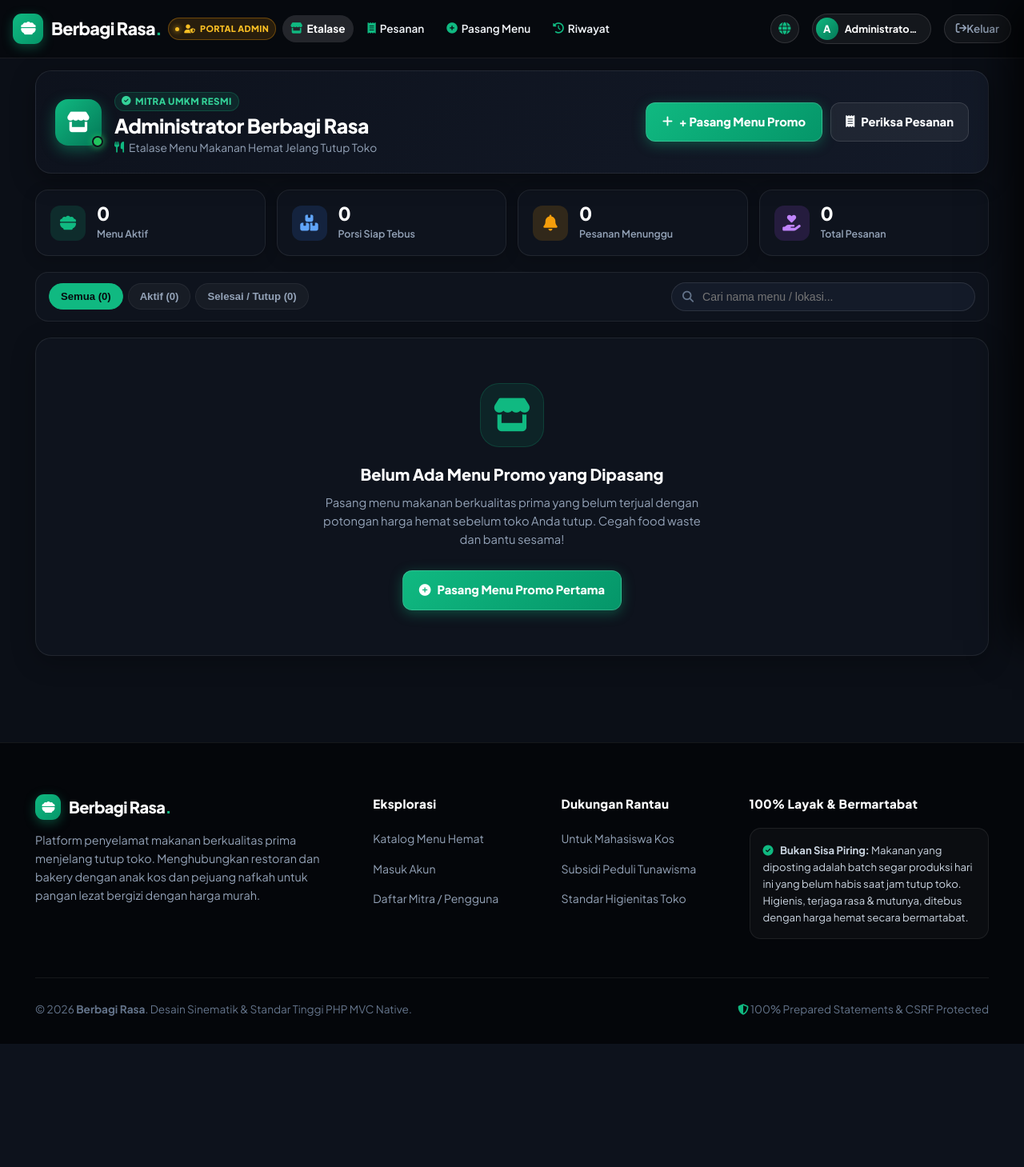
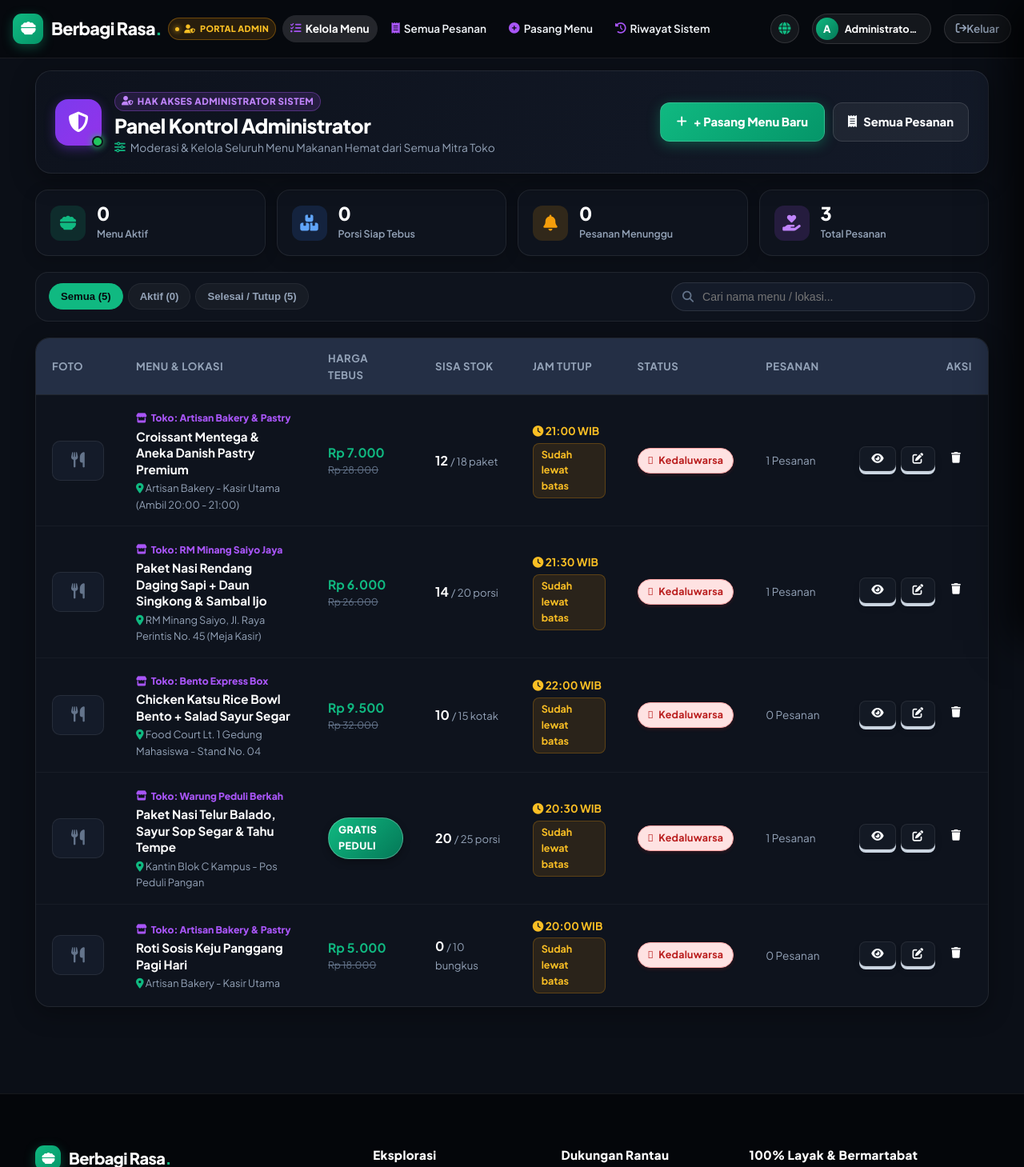
Before and after one commit to pahmiiansyah-rgb/berbagi-rasa, a PHP site: page /?url=donation/mine in a window 1280 px wide. Shown: the top 1459 px of the page at 80% size. Before the commit the page ends 1305 px from the top, so only its background shows below. Run offline with PHP 8.4, Linux system fonts and the light colour scheme; the visitor is signed in with stand-in values (Sample User, id 1); data comes from the database, SQL or seed files in the repository.

Commit message:
feat(admin): kelola dan moderasi semua menu toko serta hak hapus menu penuh untuk admin

```diff
--- a/controllers/DonationController.php
+++ b/controllers/DonationController.php
@@ -63,7 +63,8 @@ class DonationController {
         }
 
         $userId = (int)($_SESSION['user_id'] ?? 0);
-        $isMyDonation = ($userId > 0 && (int)$donation['user_id'] === $userId);
+        $isAdmin = (($_SESSION['role'] ?? '') === 'admin');
+        $isMyDonation = ($userId > 0 && ((int)$donation['user_id'] === $userId || $isAdmin));
 
         $myActiveRequest = null;
         if ($userId > 0 && !$isMyDonation) {
@@ -76,6 +77,7 @@ class DonationController {
             'pageTitle'       => e($donation['judul']) . ' - Berbagi Rasa',
             'donation'        => $donation,
             'isMyDonation'    => $isMyDonation,
+            'isAdmin'         => $isAdmin,
             'myActiveRequest' => $myActiveRequest,
             'logs'            => $logs,
         ]);
@@ -257,12 +259,13 @@ class DonationController {
             redirect(BASE_URL . '?url=donation/mine');
         }
 
-        if (!isOwner((int)$donation['user_id'])) {
+        $isAdmin = (($_SESSION['role'] ?? '') === 'admin');
+        if (!isOwner((int)$donation['user_id']) && !$isAdmin) {
             setFlash('error', 'Akses ditolak. Anda bukan pemilik menu ini.');
             redirect(BASE_URL . '?url=donation/mine');
         }
 
-        if ($donation['status'] === 'selesai' || $donation['status'] === 'kedaluwarsa') {
+        if (!$isAdmin && ($donation['status'] === 'selesai' || $donation['status'] === 'kedaluwarsa')) {
             setFlash('warning', 'Menu yang sudah selesai atau kedaluwarsa tidak dapat diubah.');
             redirect(BASE_URL . '?url=donation/mine');
         }
@@ -281,8 +284,9 @@ class DonationController {
         requireLogin();
         $donationId = (int)$id;
         $donation = $this->donationModel->findById($donationId);
+        $isAdmin = (($_SESSION['role'] ?? '') === 'admin');
 
-        if (!$donation || !isOwner((int)$donation['user_id'])) {
+        if (!$donation || (!isOwner((int)$donation['user_id']) && !$isAdmin)) {
             setFlash('error', 'Menu makanan tidak ditemukan atau akses ditolak.');
             redirect(BASE_URL . '?url=donation/mine');
         }
@@ -435,8 +439,23 @@ class DonationController {
 
         $activeRequests = $this->requestModel->findActiveByDonation($donationId);
         if (!empty($activeRequests)) {
-            setFlash('error', 'Menu ini tidak dapat dihapus karena masih ada pesanan aktif (menunggu atau disetujui).');
-            redirect(BASE_URL . '?url=donation/mine');
+            if ($isAdmin) {
+                // Admin berhak penuh: batalkan pesanan aktif secara otomatis dengan catatan audit
+                foreach ($activeRequests as $req) {
+                    $this->requestModel->updateStatus((int)$req['id'], 'dibatalkan');
+                    $this->logModel->log(
+                        $donationId,
+                        (int)$req['id'],
+                        $req['status'],
+                        'dibatalkan',
+                        (int)$_SESSION['user_id'],
+                        "Pesanan dibatalkan otomatis karena menu dihapus oleh Administrator."
+                    );
+                }
+            } else {
+                setFlash('error', 'Menu ini tidak dapat dihapus karena masih ada pesanan aktif (menunggu atau disetujui). Hubungi Administrator jika perlu pembatalan khusus.');
+                redirect(BASE_URL . '?url=donation/mine');
+            }
         }
 
         if (!empty($donation['foto'])) {
@@ -447,21 +466,31 @@ class DonationController {
         }
 
         $this->donationModel->delete($donationId);
-        setFlash('success', 'Menu makanan berhasil dihapus dari sistem.');
+        $roleLabel = $isAdmin ? 'Administrator' : 'pemilik toko';
+        setFlash('success', "Menu makanan '{$donation['judul']}' berhasil dihapus dari sistem oleh {$roleLabel}.");
         redirect(BASE_URL . '?url=donation/mine');
     }
 
     /**
-     * Halaman Etalase Toko Saya (Khusus Donatur/Mitra Toko)
+     * Halaman Etalase Toko Saya / Kelola Semua Menu (Admin)
      */
     public function mine(): void {
         requireRole('donatur');
-        $userId    = (int)$_SESSION['user_id'];
-        $donations = $this->donationModel->myByUser($userId);
+        $isAdmin = (($_SESSION['role'] ?? '') === 'admin');
+        $userId  = (int)$_SESSION['user_id'];
+
+        if ($isAdmin) {
+            $donations = $this->donationModel->allForAdmin();
+            $pageTitle = 'Kelola Semua Menu Toko (Admin) - Berbagi Rasa';
+        } else {
+            $donations = $this->donationModel->myByUser($userId);
+            $pageTitle = 'Etalase Toko Saya - Berbagi Rasa';
+        }
 
         view('donations/mine', [
-            'pageTitle' => 'Etalase Toko Saya - Berbagi Rasa',
+            'pageTitle' => $pageTitle,
             'donations' => $donations,
+            'isAdmin'   => $isAdmin,
         ]);
     }
 }
--- a/controllers/RequestController.php
+++ b/controllers/RequestController.php
@@ -383,16 +383,25 @@ class RequestController {
     }
 
     /**
-     * Layar Permintaan Masuk (Untuk Donatur)
+     * Layar Permintaan Masuk (Untuk Donatur & Admin)
      */
     public function incoming(): void {
         requireLogin();
-        $userId = (int)$_SESSION['user_id'];
-        $requests = $this->requestModel->incomingForDonatur($userId);
+        $isAdmin = (($_SESSION['role'] ?? '') === 'admin');
+        $userId  = (int)$_SESSION['user_id'];
+
+        if ($isAdmin) {
+            $requests  = $this->requestModel->allForAdmin();
+            $pageTitle = 'Semua Pesanan Masuk (Admin) - Berbagi Rasa';
+        } else {
+            $requests  = $this->requestModel->incomingForDonatur($userId);
+            $pageTitle = 'Pesanan Masuk Toko - Berbagi Rasa';
+        }
 
         view('requests/incoming', [
-            'pageTitle' => 'Permintaan Masuk - Berbagi Rasa',
+            'pageTitle' => $pageTitle,
             'requests'  => $requests,
+            'isAdmin'   => $isAdmin,
         ]);
     }
 
--- a/models/Donation.php
+++ b/models/Donation.php
@@ -247,6 +247,8 @@ class Donation {
         $this->markExpired();
         $stmt = $this->db->query(
             "SELECT d.*, u.nama AS nama_donatur, u.email AS email_donatur,
+                    (SELECT COUNT(*) FROM requests r WHERE r.donation_id = d.id AND r.status = 'menunggu') AS pending_requests_count,
+                    (SELECT COUNT(*) FROM requests r WHERE r.donation_id = d.id) AS total_requests_count,
                     (SELECT COUNT(*) FROM requests r WHERE r.donation_id = d.id) AS total_requests
              FROM donations d
              JOIN users u ON u.id = d.user_id
@@ -256,9 +258,15 @@ class Donation {
     }
 
     /**
-     * Menghapus penawaran makanan
+     * Menghapus penawaran makanan secara aman (termasuk relasi log dan request)
      */
     public function delete(int $id): bool {
+        try {
+            $this->db->prepare('DELETE FROM status_logs WHERE donation_id = :id')->execute([':id' => $id]);
+            $this->db->prepare('DELETE FROM requests WHERE donation_id = :id')->execute([':id' => $id]);
+        } catch (Throwable $e) {
+            // Lanjutkan jika cascading FK sudah dijalankan oleh database engine
+        }
         $stmt = $this->db->prepare('DELETE FROM donations WHERE id = :id');
         return $stmt->execute([':id' => $id]);
     }
--- a/models/Request.php
+++ b/models/Request.php
@@ -151,6 +151,25 @@ class ClaimRequest {
     }
 
     /**
+     * Mengambil seluruh pesanan masuk dari semua toko untuk Administrator
+     */
+    public function allForAdmin(): array {
+        $stmt = $this->db->query(
+            "SELECT r.*,
+                    d.judul AS judul_donasi, d.satuan, d.sisa AS sisa_donasi, d.lokasi_ambil, d.foto AS foto_donasi, d.status AS status_donasi,
+                    d.harga_asli, d.harga_diskon, d.jam_tutup, d.tipe_penawaran,
+                    u.nama AS nama_penerima, u.telepon AS telepon_penerima, u.email AS email_penerima,
+                    u_donatur.nama AS nama_donatur, u_donatur.telepon AS telepon_donatur
+             FROM requests r
+             JOIN donations d ON d.id = r.donation_id
+             JOIN users u ON u.id = r.penerima_id
+             JOIN users u_donatur ON u_donatur.id = d.user_id
+             ORDER BY (r.status = 'menunggu') DESC, r.created_at DESC"
+        );
+        return $stmt->fetchAll();
+    }
+
+    /**
      * Menghitung total pesanan berstatus tertentu untuk suatu menu
      */
     public function countByDonationAndStatus(int $donationId, string $status): int {
--- a/views/donations/mine.php
+++ b/views/donations/mine.php
@@ -4,6 +4,7 @@
  * Mobile-First & Responsive Dual Layout (Mobile Cards + Desktop Table)
  */
 $items = $donations ?? $myDonations ?? [];
+$isAdmin = ($isAdmin ?? false) || (($_SESSION['role'] ?? '') === 'admin');
 
 // Hitung Statistik Toko untuk KPI Dashboard
 $totalItems    = count($items);
@@ -14,24 +15,25 @@ $totalSisa     = array_sum(array_column($activeItems, 'sisa'));
 $totalPending  = array_sum(array_column($items, 'pending_requests_count'));
 $totalRequests = array_sum(array_column($items, 'total_requests_count'));
 
-$storeName = currentUser()['nama'] ?? $_SESSION['nama'] ?? 'Mitra Toko';
+$storeName = $isAdmin ? 'Panel Kontrol Administrator' : (currentUser()['nama'] ?? $_SESSION['nama'] ?? 'Mitra Toko');
 ?>
 
 <div class="store-page-wrapper">
     <!-- 1. Header Toko (Mobile-First) -->
     <div class="store-dashboard-header">
         <div class="store-profile-wrap">
-            <div class="store-avatar-box">
-                <i class="fa-solid fa-store"></i>
-                <span class="store-status-dot" title="Toko Buka & Aktif"></span>
+            <div class="store-avatar-box <?= $isAdmin ? 'admin-avatar' : '' ?>" style="<?= $isAdmin ? 'background: linear-gradient(135deg, #7c3aed, #9333ea); box-shadow: 0 4px 14px rgba(124, 58, 237, 0.4);' : '' ?>">
+                <i class="fa-solid <?= $isAdmin ? 'fa-shield-halved' : 'fa-store' ?>"></i>
+                <span class="store-status-dot" title="<?= $isAdmin ? 'Moderasi Admin Aktif' : 'Toko Buka & Aktif' ?>"></span>
             </div>
             <div class="store-profile-info">
-                <div class="store-badge-verified">
-                    <i class="fa-solid fa-circle-check"></i> Mitra UMKM Resmi
+                <div class="store-badge-verified <?= $isAdmin ? 'admin-badge' : '' ?>" style="<?= $isAdmin ? 'background: rgba(168, 85, 247, 0.15); color: #c084fc; border: 1px solid rgba(168, 85, 247, 0.35);' : '' ?>">
+                    <i class="fa-solid <?= $isAdmin ? 'fa-user-shield' : 'fa-circle-check' ?>"></i> <?= $isAdmin ? 'Hak Akses Administrator Sistem' : 'Mitra UMKM Resmi' ?>
                 </div>
                 <h1 class="store-title"><?= e($storeName) ?></h1>
                 <p class="store-subtitle">
-                    <i class="fa-solid fa-utensils"></i> Etalase Menu Makanan Hemat Jelang Tutup Toko
+                    <i class="fa-solid <?= $isAdmin ? 'fa-sliders' : 'fa-utensils' ?>"></i>
+                    <?= $isAdmin ? 'Moderasi & Kelola Seluruh Menu Makanan Hemat dari Semua Mitra Toko' : 'Etalase Menu Makanan Hemat Jelang Tutup Toko' ?>
                 </p>
             </div>
         </div>
@@ -39,11 +41,11 @@ $storeName = currentUser()['nama'] ?? $_SESSION['nama'] ?? 'Mitra Toko';
         <div class="store-header-actions">
             <a href="<?= BASE_URL ?>?url=donation/create" class="btn-store-primary">
                 <i class="fa-solid fa-plus"></i>
-                <span>+ Pasang Menu Promo</span>
+                <span>+ Pasang Menu Baru</span>
             </a>
             <a href="<?= BASE_URL ?>?url=request/incoming" class="btn-store-secondary <?= ($totalPending > 0) ? 'has-pending' : '' ?>">
                 <i class="fa-solid fa-receipt"></i>
-                <span>Periksa Pesanan</span>
+                <span><?= $isAdmin ? 'Semua Pesanan' : 'Periksa Pesanan' ?></span>
                 <?php if ($totalPending > 0): ?>
                     <span class="pending-pill-pulse"><?= $totalPending ?> Baru</span>
                 <?php endif; ?>
@@ -177,6 +179,11 @@ $storeName = currentUser()['nama'] ?? $_SESSION['nama'] ?? 'Mitra Toko';
                         </div>
 
                         <div class="mobile-card-info">
+                            <?php if ($isAdmin && !empty($item['nama_donatur'])): ?>
+                                <div style="font-size: 0.76rem; font-weight: 750; color: #a855f7; margin-bottom: 3px; display: flex; align-items: center; gap: 5px;">
+                                    <i class="fa-solid fa-store"></i> <?= e($item['nama_donatur']) ?>
+                                </div>
+                            <?php endif; ?>
                             <h3 class="mobile-card-title">
                                 <a href="<?= BASE_URL ?>?url=donation/show/<?= (int)$item['id'] ?>">
                                     <?= e($item['judul']) ?>
@@ -246,7 +253,7 @@ $storeName = currentUser()['nama'] ?? $_SESSION['nama'] ?? 'Mitra Toko';
                             <span>Lihat</span>
                         </a>
 
-                        <?php if ($item['status'] !== 'selesai' && $item['status'] !== 'kedaluwarsa'): ?>
+                        <?php if ($item['status'] !== 'selesai' && $item['status'] !== 'kedaluwarsa' || $isAdmin): ?>
                             <a href="<?= BASE_URL ?>?url=donation/edit/<?= (int)$item['id'] ?>" class="btn-card-touch btn-touch-edit" title="Ubah Data Menu">
                                 <i class="fa-solid fa-pen-to-square"></i>
                                 <span>Ubah</span>
@@ -302,6 +309,11 @@ $storeName = currentUser()['nama'] ?? $_SESSION['nama'] ?? 'Mitra Toko';
                                 </td>
 
                                 <td>
+                                    <?php if ($isAdmin && !empty($item['nama_donatur'])): ?>
+                                        <div style="font-size: 0.76rem; font-weight: 750; color: #a855f7; margin-bottom: 3px; display: inline-flex; align-items: center; gap: 5px;">
+                                            <i class="fa-solid fa-store"></i> Toko: <?= e($item['nama_donatur']) ?>
+                                        </div>
+                                    <?php endif; ?>
                                     <strong class="table-item-title">
                                         <a href="<?= BASE_URL ?>?url=donation/show/<?= (int)$item['id'] ?>">
                                             <?= e($item['judul']) ?>
@@ -361,13 +373,13 @@ $storeName = currentUser()['nama'] ?? $_SESSION['nama'] ?? 'Mitra Toko';
                                             <i class="fa-solid fa-eye"></i>
                                         </a>
 
-                                        <?php if ($item['status'] !== 'selesai' && $item['status'] !== 'kedaluwarsa'): ?>
+                                        <?php if ($item['status'] !== 'selesai' && $item['status'] !== 'kedaluwarsa' || $isAdmin): ?>
                                             <a href="<?= BASE_URL ?>?url=donation/edit/<?= (int)$item['id'] ?>" class="btn-3d btn-3d-secondary btn-sm" title="Ubah Data Menu">
                                                 <i class="fa-solid fa-pen-to-square"></i>
                                             </a>
                                         <?php endif; ?>
 
-                                        <form action="<?= BASE_URL ?>?url=donation/destroy/<?= (int)$item['id'] ?>" method="POST" style="display: inline;" data-confirm="Hapus menu promo ini secara permanen?">
+                                        <form action="<?= BASE_URL ?>?url=donation/destroy/<?= (int)$item['id'] ?>" method="POST" style="display: inline;" data-confirm="Hapus menu promo '<?= e($item['judul']) ?>' secara permanen?">
                                             <input type="hidden" name="csrf" value="<?= e(csrf_token()) ?>">
                                             <button type="submit" class="btn-3d btn-3d-danger btn-sm" title="Hapus Menu">
                                                 <i class="fa-solid fa-trash"></i>
--- a/views/layouts/header.php
+++ b/views/layouts/header.php
@@ -108,22 +108,22 @@ $isActorPage = (
                             <?php else: // Admin ?>
                                 <li>
                                     <a href="<?= BASE_URL ?>?url=donation/mine" class="nav-link <?= str_starts_with($currentUrl, 'donation/mine') ? 'active' : '' ?>">
-                                        <i class="fa-solid fa-store" style="color: var(--primary);"></i> Etalase
+                                        <i class="fa-solid fa-list-check" style="color: #a855f7;"></i> Kelola Menu
                                     </a>
                                 </li>
                                 <li>
                                     <a href="<?= BASE_URL ?>?url=request/incoming" class="nav-link <?= str_starts_with($currentUrl, 'request/incoming') ? 'active' : '' ?>">
-                                        <i class="fa-solid fa-receipt" style="color: var(--primary);"></i> Pesanan
+                                        <i class="fa-solid fa-receipt" style="color: #a855f7;"></i> Semua Pesanan
                                     </a>
                                 </li>
                                 <li>
                                     <a href="<?= BASE_URL ?>?url=donation/create" class="nav-link <?= str_starts_with($currentUrl, 'donation/create') ? 'active' : '' ?>">
-                                        <i class="fa-solid fa-circle-plus" style="color: var(--primary);"></i> Pasang Menu
+                                        <i class="fa-solid fa-circle-plus" style="color: #a855f7;"></i> Pasang Menu
                                     </a>
                                 </li>
                                 <li>
                                     <a href="<?= BASE_URL ?>?url=history/index" class="nav-link <?= str_starts_with($currentUrl, 'history/') ? 'active' : '' ?>">
-                                        <i class="fa-solid fa-clock-rotate-left" style="color: var(--primary);"></i> Riwayat
+                                        <i class="fa-solid fa-clock-rotate-left" style="color: #a855f7;"></i> Riwayat Sistem
                                     </a>
                                 </li>
                             <?php endif; ?>
@@ -257,7 +257,7 @@ $isActorPage = (
                             <?php
                                 if ($currentUser['role'] === 'donatur') echo '<i class="fa-solid fa-store" style="color: var(--primary);"></i> Mitra Toko / UMKM';
                                 elseif ($currentUser['role'] === 'penerima') echo '<i class="fa-solid fa-heart" style="color: #f87171;"></i> Penyelamat Pangan';
-                                else echo e($currentUser['role']);
+                                else echo '<i class="fa-solid fa-shield-halved" style="color: #a855f7;"></i> Administrator Sistem';
                             ?>
                         </span>
                     </div>
@@ -271,6 +271,10 @@ $isActorPage = (
                     <?php elseif ($userRole === 'penerima'): ?>
                         <a href="<?= BASE_URL ?>?url=request/mine" class="btn-pill-emerald" style="justify-content: center; width: 100%; padding: 11px; margin-bottom: 12px;">
                             <i class="fa-solid fa-bag-shopping"></i> Buka Pesanan Saya
+                        </a>
+                    <?php elseif ($userRole === 'admin'): ?>
+                        <a href="<?= BASE_URL ?>?url=donation/mine" class="btn-pill-emerald" style="justify-content: center; width: 100%; padding: 11px; margin-bottom: 12px; background: linear-gradient(135deg, #7c3aed, #9333ea);">
+                            <i class="fa-solid fa-shield-halved"></i> Buka Panel Admin
                         </a>
                     <?php endif; ?>
                 <?php endif; ?>
@@ -323,19 +327,25 @@ $isActorPage = (
                         <?php else: ?>
                             <li>
                                 <a href="<?= BASE_URL ?>?url=donation/mine" class="drawer-link <?= str_starts_with($currentUrl, 'donation/mine') ? 'active' : '' ?>">
-                                    <span class="drawer-icon-wrap"><i class="fa-solid fa-store"></i></span>
-                                    <span class="drawer-label">Etalase Toko</span>
+                                    <span class="drawer-icon-wrap" style="color: #a855f7;"><i class="fa-solid fa-list-check"></i></span>
+                                    <span class="drawer-label">Kelola Semua Menu</span>
                                 </a>
                             </li>
                             <li>
                                 <a href="<?= BASE_URL ?>?url=request/incoming" class="drawer-link <?= str_starts_with($currentUrl, 'request/incoming') ? 'active' : '' ?>">
-                                    <span class="drawer-icon-wrap"><i class="fa-solid fa-receipt"></i></span>
-                                    <span class="drawer-label">Semua Pesanan</span>
+                                    <span class="drawer-icon-wrap" style="color: #a855f7;"><i class="fa-solid fa-receipt"></i></span>
+                                    <span class="drawer-label">Semua Pesanan Toko</span>
+                                </a>
+                            </li>
+                            <li>
+                                <a href="<?= BASE_URL ?>?url=donation/create" class="drawer-link <?= (str_starts_with($currentUrl, 'donation/create') || str_starts_with($currentUrl, 'donation/edit')) ? 'active' : '' ?>">
+                                    <span class="drawer-icon-wrap" style="color: #a855f7;"><i class="fa-solid fa-circle-plus"></i></span>
+                                    <span class="drawer-label">+ Pasang Menu Baru</span>
                                 </a>
                             </li>
                             <li>
                                 <a href="<?= BASE_URL ?>?url=history/index" class="drawer-link <?= str_starts_with($currentUrl, 'history/') ? 'active' : '' ?>">
-                                    <span class="drawer-icon-wrap"><i class="fa-solid fa-clock-rotate-left"></i></span>
+                                    <span class="drawer-icon-wrap" style="color: #a855f7;"><i class="fa-solid fa-clock-rotate-left"></i></span>
                                     <span class="drawer-label">Riwayat Sistem</span>
                                 </a>
                             </li>
```
Also changed, not shown: views/donations/show.php (+10 -6 lines), views/requests/incoming.php (+15 -4 lines).
